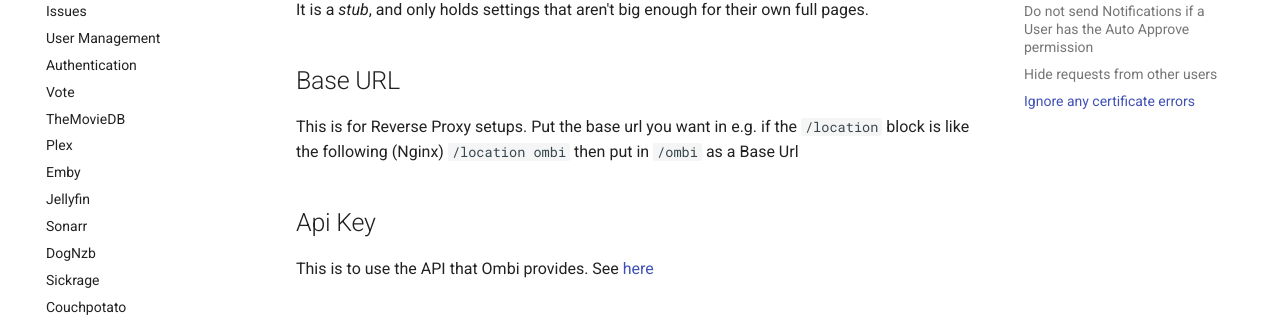
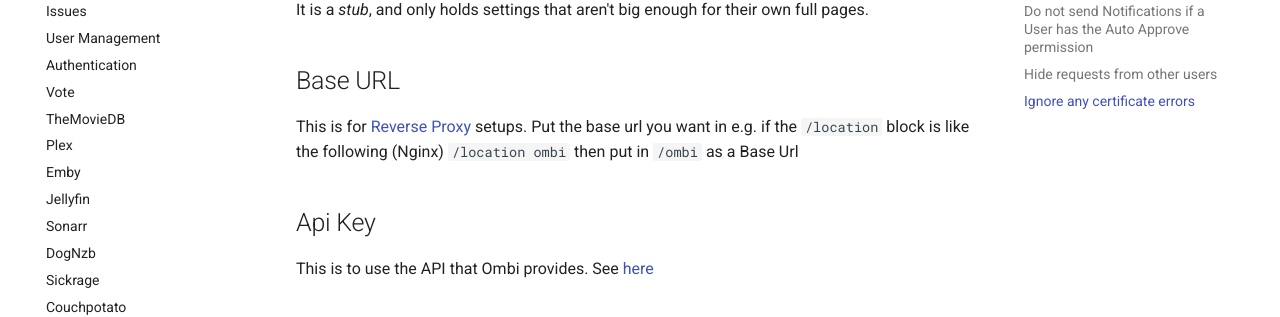
Before and after one commit to Ombi-app/Ombi.Docs, an MkDocs documentation site: the page built from docs/settings/ombi.md, in a window 1280 px wide and 1313 px high. Shown: the part 256-573 px from the top of the window. Built offline with MkDocs 1.6.1 and Material for MkDocs 9.7.7, drawn with Linux system fonts in a browser that asks for light colours; comment, search, counter and statistics services are not loaded; some of the changed lines change nothing that is shown.

Commit message:
Resolve #92

```diff
--- a/docs/settings/ombi.md
+++ b/docs/settings/ombi.md
@@ -5,7 +5,7 @@
 
 ## Base URL
 
-This is for Reverse Proxy setups. Put the base url you want in e.g. if the `/location` block is like the following (Nginx) `/location ombi` then put in `/ombi` as a Base Url
+This is for [Reverse Proxy](../info/reverse-proxy) setups. Put the base url you want in e.g. if the `/location` block is like the following (Nginx) `/location ombi` then put in `/ombi` as a Base Url
 
 ## Api Key
 
```
